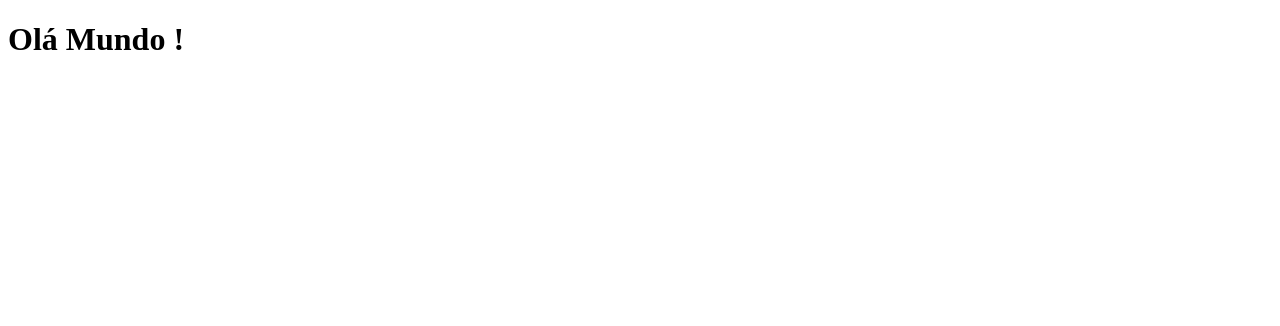
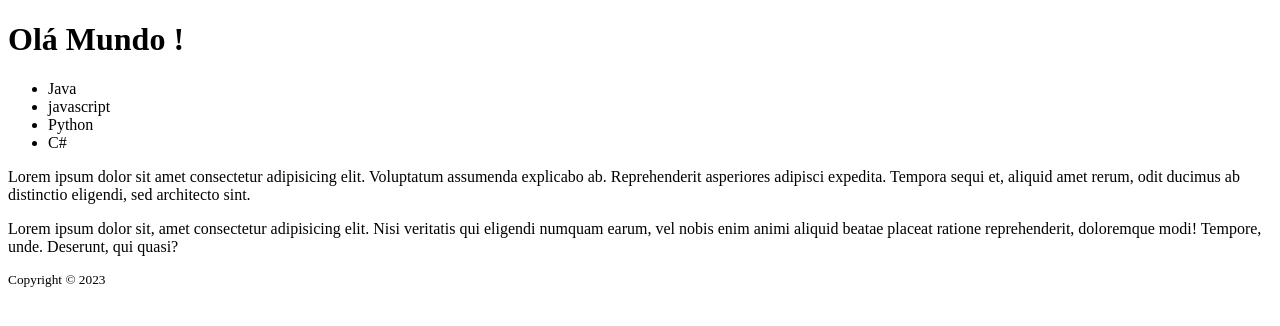
Before and after one commit to MatheusPinhoOliveira/ExemploHTML-turmaG, a plain HTML site: page index.html in a window 1280 px wide. Drawn offline with Linux system fonts and the light colour scheme.

Commit message:
Pagina basica HMTL semantica.

```diff
--- a/index.html
+++ b/index.html
@@ -9,7 +9,48 @@
 		<title>Exemplo Html</title>
 	</head>
 	<body>
-		<h1>Olá Mundo !</h1>
+
+        <!-- A tag <div> serve como container para todas as outras tags.
+			Mas nem todas as outras tags podem conter a tag <div>.
+		    Podemos utilizar a tag <div> para quase tudo.
+		-->
+		<div>
+			<header>
+				<h1>Olá Mundo !</h1>
+				<!-- A tag <nav> server para realizar navegacao.
+					Entao sempre vamos colocar dentro dela um conjunto de links
+				-->
+				<nav>
+					<!-- A tag <ul> e uma lista sem ordenacao ou uma unordered list
+						 Utilizamos para criar lista de itens e menus.
+						 Dentro dela podemos apenas colocar os itens de lista que sao determinados pela tag <li>
+				    -->
+					<ul>
+						<li>Java</li>
+						<li>javascript</li>
+						<li>Python</li>
+						<li>C#</li>
+					</ul>
+				</nav>
+			 </header>
+
+		<section>
+			<div>
+				<p>Lorem ipsum dolor sit amet consectetur adipisicing elit. Voluptatum assumenda explicabo ab. Reprehenderit asperiores adipisci expedita. Tempora sequi et, aliquid amet rerum, odit ducimus ab distinctio eligendi, sed architecto sint.
+				</p>
+				<p>Lorem ipsum dolor sit, amet consectetur adipisicing elit. Nisi veritatis qui eligendi numquam earum, vel nobis enim animi aliquid beatae placeat ratione reprehenderit, doloremque modi! Tempore, unde. Deserunt, qui quasi?
+				</p>
+			</div>
+		</section>
+
+		<footer>
+			<div>
+				<small>
+					<p>Copyright &copy 2023</p>
+				</small>
+			</div>
+		</footer>
+		</div>
 	</body>
 
 </html>
```
